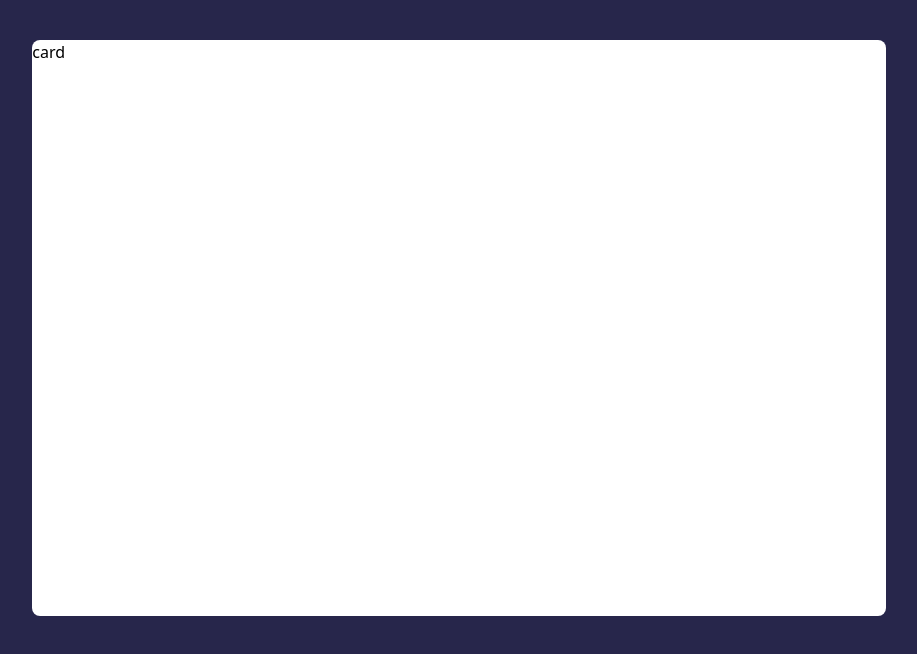
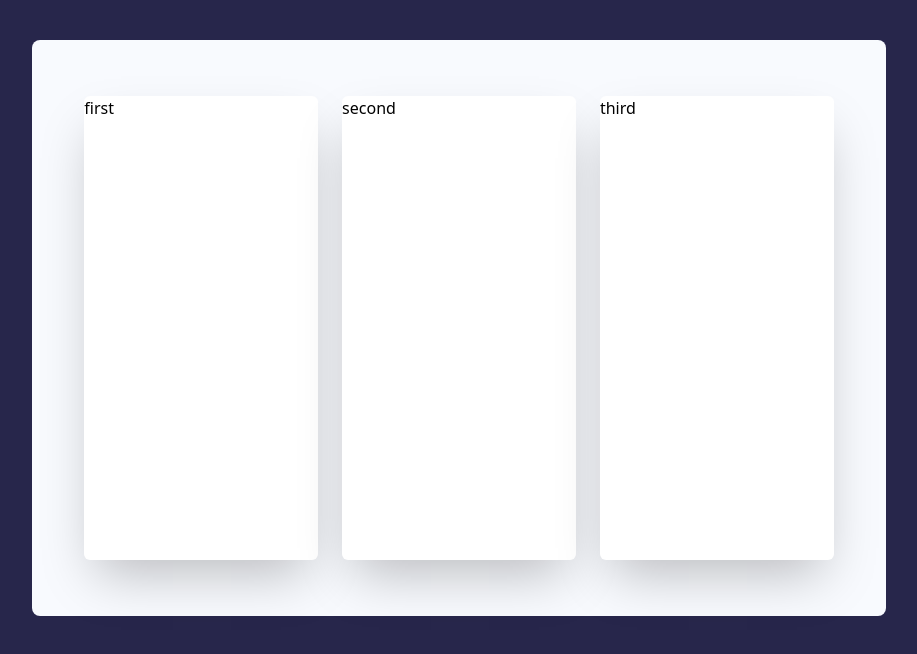
Before and after one commit to nasir-001/100-components, a Vue app: page /layout27 in a window 1280 px wide. Shown: the top 654 px of the page, without its empty margins (181-1098 px from the left). Built offline with nearby package versions, Linux system fonts and the light colour scheme; the HTML template or start-up script is replaced by a standard one.

Commit message:
add the flex and it's cards with positioning in component 27

```diff
--- a/src/views/Layout27.vue
+++ b/src/views/Layout27.vue
@@ -1,7 +1,17 @@
 <template>
   <div class="bg-layout27bcakgroundColor h-screen">
-    <div class="top-10 sticky bg-white w-4/6 rounded-lg h-144 mx-auto">
-      card
+    <div class="top-10 sticky bg-layout27cardColor w-4/6 rounded-lg h-144 mx-auto">
+      <div class="flex justify-center mx-10">
+        <div class="bg-white w-1/3 mt-14 h-114 mx-3 rounded-md shadow-2xl">
+          first
+        </div>
+        <div class="bg-white w-1/3 mt-14 h-114 mx-3 rounded-md shadow-2xl">
+          second
+        </div>
+        <div class="bg-white w-1/3 mt-14 h-114 mx-3 rounded-md shadow-2xl">
+          third
+        </div>
+      </div>
     </div>
   </div>
 </template>
--- a/tailwind.config.js
+++ b/tailwind.config.js
@@ -102,6 +102,7 @@ module.exports = {
         88: '22rem',
         100: '25rem',
         108: '27rem',
+        114: '29rem',
         124: '32rem',
         130: '34rem',
         144: '36rem',
```
